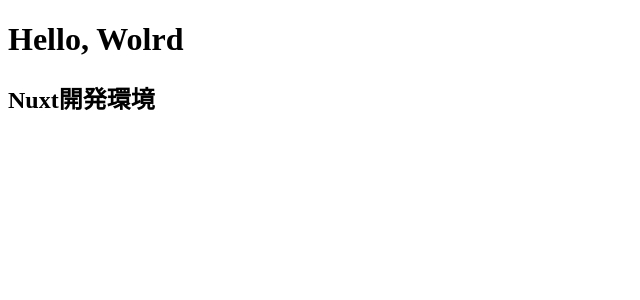
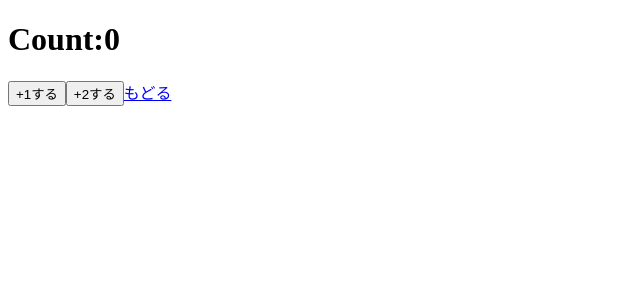
Before and after one commit to komeloper/vue-practice, a Nuxt app in the folder myproject/: page /count in a window 1280 px wide. Shown: the top 300 px of the page, without its empty margins (0-640 px from the left). Built offline with nearby package versions, Linux system fonts and the light colour scheme.

Commit message:
Nuxt開発環境構築 - piniaの設定を追加

```diff
--- a/myproject/nuxt.config.ts
+++ b/myproject/nuxt.config.ts
@@ -20,7 +20,7 @@
         },
     },
 
-    modules: ['@nuxtjs/stylelint-module'],
+    modules: ['@nuxtjs/stylelint-module', '@pinia/nuxt', 'pinia-plugin-persistedstate/nuxt'],
 
     stylelint: {
         //
--- a/myproject/package.json
+++ b/myproject/package.json
@@ -25,6 +25,7 @@
     "@aspida/axios": "^1.14.0",
     "@nuxt/eslint-config": "^0.7.4",
     "@nuxtjs/stylelint-module": "^5.2.0",
+    "@pinia/nuxt": "^0.9.0",
     "aspida": "^1.14.0",
     "axios": "^1.7.9",
     "eslint": "^9.17.0",
@@ -32,6 +33,7 @@
     "install": "^0.13.0",
     "msw": "^2.6.8",
     "pinia": "^2.3.0",
+    "pinia-plugin-persistedstate": "^4.2.0",
     "postcss-html": "^1.7.0",
     "prettier": "^3.4.2",
     "stylelint": "^16.12.0",
--- a/myproject/src/app.vue
+++ b/myproject/src/app.vue
@@ -1,8 +1,3 @@
 <template>
-    <div>
-        <!-- <NuxtRouteAnnouncer /> -->
-        <!-- <NuxtWelcome /> -->
-        <h1>Hello, Wolrd</h1>
-        <h2>Nuxt開発環境</h2>
-    </div>
+    <NuxtPage />
 </template>
--- /dev/null
+++ b/myproject/src/composables/state.ts
@@ -0,0 +1,31 @@
+// 以下は自動でインポートされる
+// import { ref, computed } from 'vue';
+// import { defineStore } from 'pinia';
+
+export const useCounterStore = defineStore(
+    'counter',
+    () => {
+        // State
+        const count = ref(0);
+
+        // Getters
+        const double = computed(() => {
+            return count.value * 2;
+        });
+
+        // Actions
+        function increment() {
+            count.value++;
+        }
+        return { count, double, increment };
+    },
+    {
+        // persistの設定(Storeの永続化)
+        // persist: true,
+        persist: {
+            // セッションストレージに状態を保存
+            storage: piniaPluginPersistedstate.sessionStorage(),
+            pick: ['count'],
+        },
+    }
+);
--- /dev/null
+++ b/myproject/src/pages/count.vue
@@ -0,0 +1,19 @@
+<script setup>
+import { storeToRefs } from 'pinia';
+const counterStore = useCounterStore();
+const { increment } = counterStore;
+const { count } = storeToRefs(counterStore);
+
+function addTwo() {
+    count.value = count.value + 2;
+}
+</script>
+
+<template>
+    <div>
+        <h1>Count:{{ count }}</h1>
+        <button @click="increment">+1する</button>
+        <button @click="addTwo">+2する</button>
+        <nuxt-link to="/">もどる</nuxt-link>
+    </div>
+</template>
--- /dev/null
+++ b/myproject/src/pages/index.vue
@@ -0,0 +1,11 @@
+<script setup>
+const counterStore = useCounterStore();
+</script>
+
+<template>
+    <div>
+        <nuxt-link to="/count">count&ensp;ページへ飛ぶ&ensp;</nuxt-link>
+        <p>ボタンを{{ counterStore.count }}回、押しました！</p>
+        <p>2倍の数は{{ counterStore.double }}です。</p>
+    </div>
+</template>
```
Also changed, not shown: 2 other files (tests, documents, lock files or other folders).
